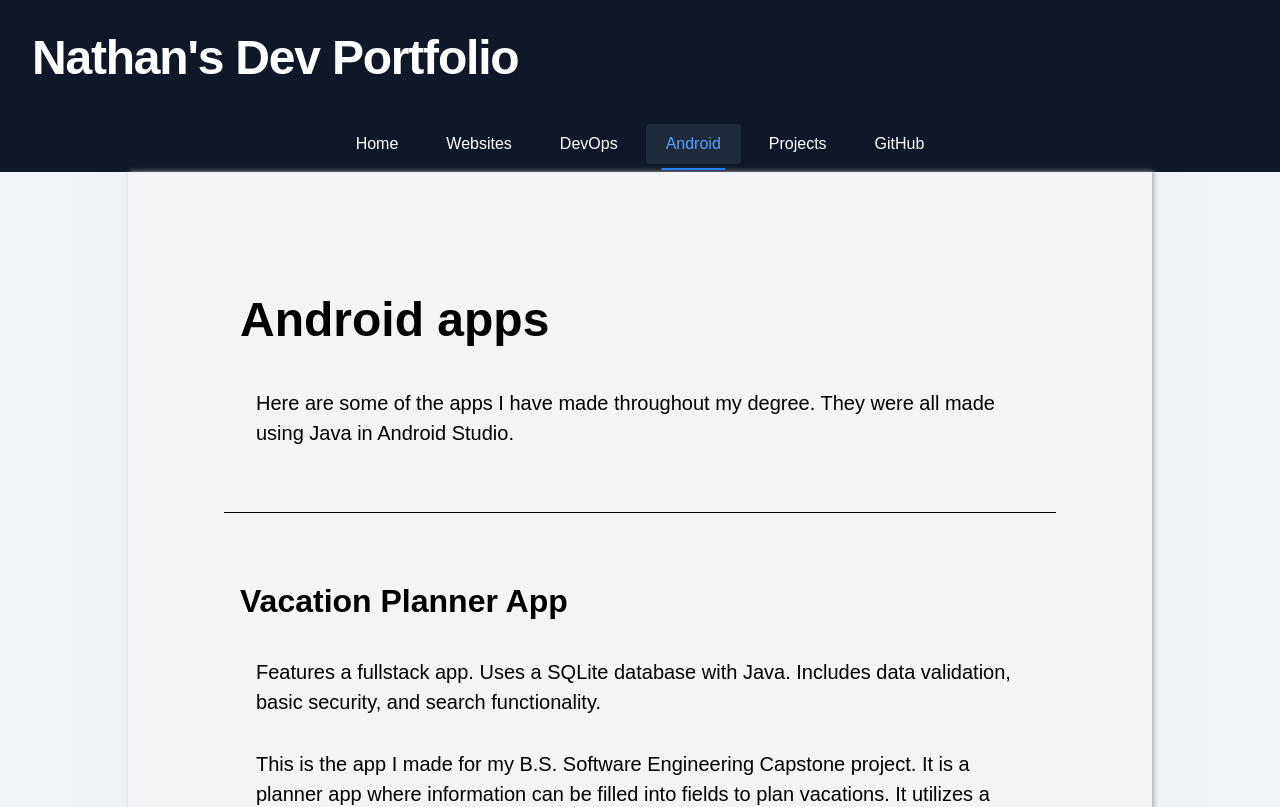
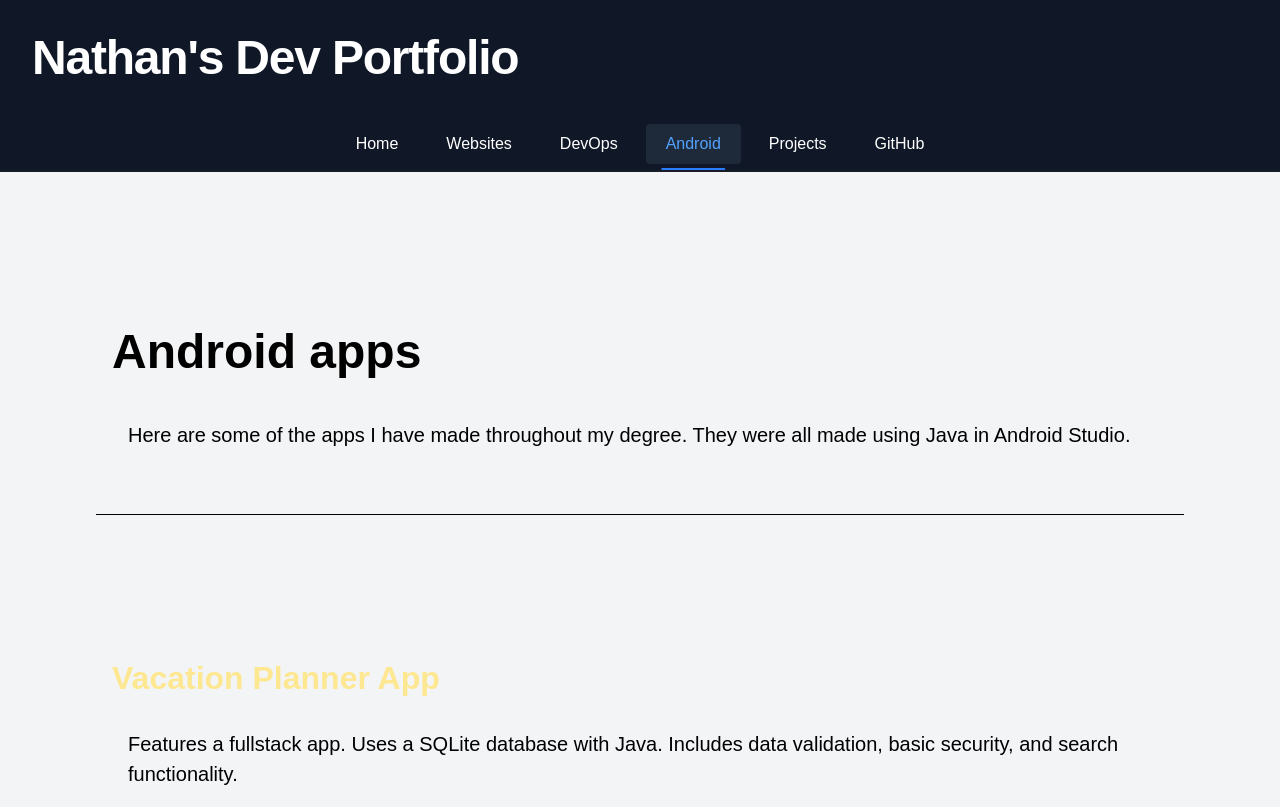
Before and after one commit to PapsBurr/personal-website-fullstack, a Next.js app in the folder frontend/: page /android in a window 1280 px wide. Shown: the top 807 px of the page. Built offline with nearby package versions, Linux system fonts and the light colour scheme.

Commit message:
feat: add redesigns for global css

```diff
--- a/frontend/src/app/globals.css
+++ b/frontend/src/app/globals.css
@@ -31,12 +31,14 @@ h1 {
 }
 
 h2 {
+  @apply text-3xl font-semibold text-amber-200/90;
   font-size: 32px;
   font-weight: bold;
   margin: 16px;
 }
 
 h3 {
+  @apply font-semibold text-slate-200;
   font-size: 24px;
   font-weight: bold;
   margin: 16px;
@@ -49,10 +51,11 @@ h4 {
 }
 
 main {
-  box-shadow: 2px 0px 5px darkgray;
+  box-shadow: 0px 3px 4px oklch(76.9% 0.188 70.08);
 }
 
 p {
+  @apply mt-4;
   margin: 32px;
   font-size: 20px;
 }
@@ -61,9 +64,17 @@ hr {
   margin: 64px 0px;
 }
 
+section {
+  @apply py-8;
+}
+
 .canvas-container {
   width: 100vw;
   height: calc(100vh - 168px);
+}
+
+.card {
+  @apply rounded-xl border border-slate-700/60 bg-slate-900/60 p-5;
 }
 
 .fade-trigger {
@@ -85,20 +96,30 @@ hr {
     transform 0.8s ease-out;
 }
 
-.container-main {
+.list-card {
+  @apply rounded-xl border border-fuchsia-900/40 bg-slate-950/60 p-4 text-slate-200;
+}
+
+.page-shell {
+  @apply min-h-screen bg-gradient-to-b from-slate-950 via-slate-900 to-slate-950 text-slate-100;
+}
+
+.page-main {
+  @apply min-h-screen bg-slate-950/90 px-6 py-24 md:px-16 lg:px-24;
   grid-area: main;
 }
 
 @media only screen and (max-width: 1200px) {
-  .container-comp {
+  .page-shell {
     display: grid;
     grid-template-columns: 0% 100% 0%;
     grid-template-rows: auto;
     grid-template-areas: ". main .";
   }
 }
+
 @media only screen and (min-width: 1200px) {
-  .container-comp {
+  .page-shell {
     display: grid;
     grid-template-columns: 10% 80% 10%;
     grid-template-rows: auto auto auto;
@@ -107,8 +128,9 @@ hr {
       ". main .";
   }
 }
+
 @media only screen and (min-width: 2400px) {
-  .container-comp {
+  .page-shell {
     display: grid;
     grid-template-columns: 20% 60% 20%;
     grid-template-rows: auto auto auto;
```
